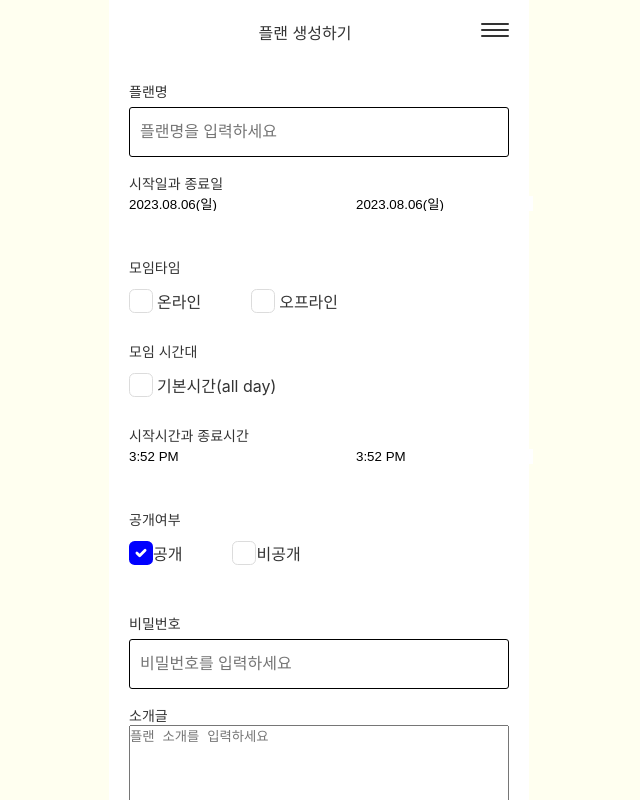
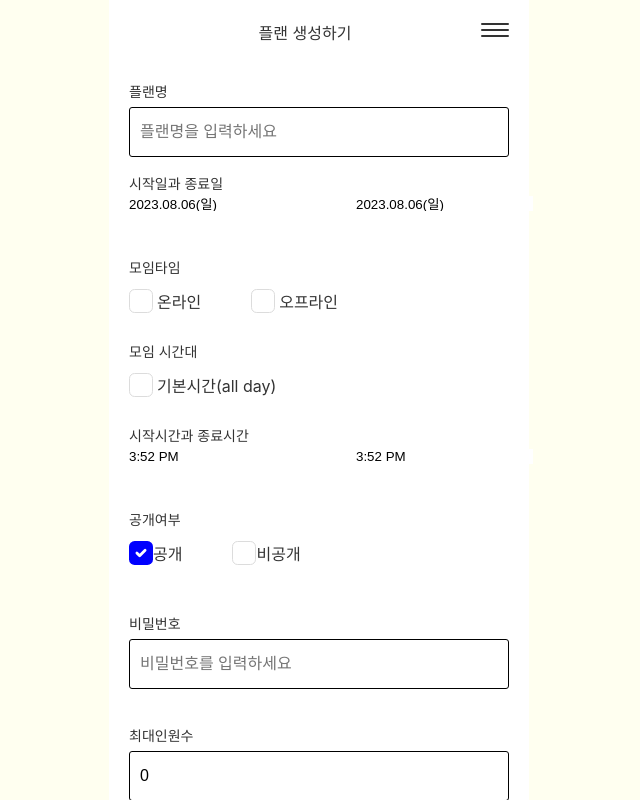
Before and after one commit to plani-power/frontend, a React (Create React App) app: page /plans/create in a window 1280 px wide. Shown: the top 800 px of the page, without its empty margins (321-961 px from the left). Built offline with nearby package versions, Linux system fonts and the light colour scheme.

Commit message:
Feat : 최대인원수 항목 추가

```diff
--- a/src/pages/plans/createPlan.tsx
+++ b/src/pages/plans/createPlan.tsx
@@ -233,6 +233,14 @@ const CreatePlan = () => {
         onChange={handleChangeInput}
         placeholder="비밀번호를 입력하세요"
       />
+      <Input
+        name="max_member_num"
+        type="number"
+        label="최대인원수"
+        value={planInput.max_member_num}
+        onChange={handleChangeInput}
+        placeholder="최대 인원 수를 입력하세요"
+      />
       <StyledSpan>소개글</StyledSpan>
       <StyledTextArea
         name="introduction"
```
